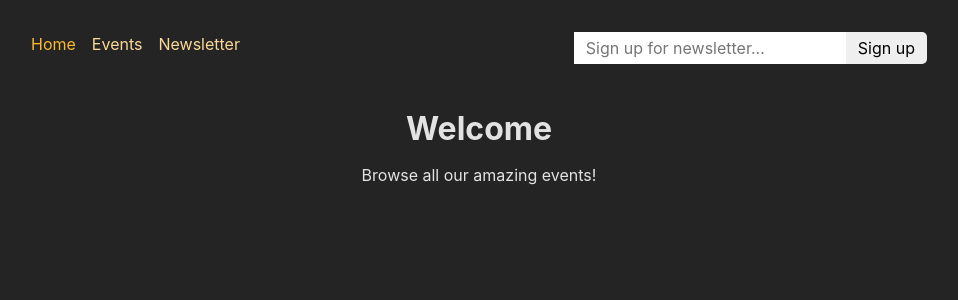
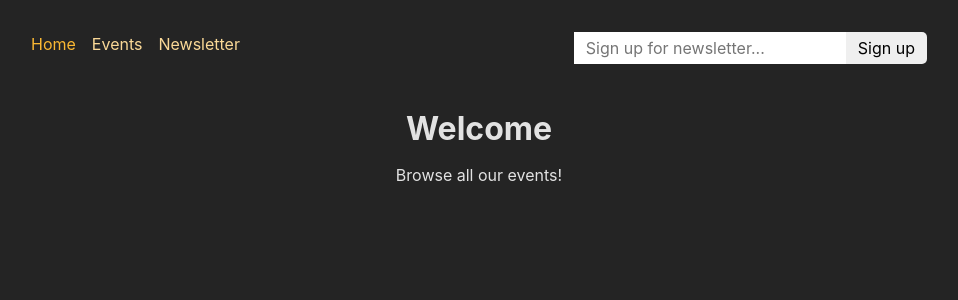
Before and after one commit to JanGolder/SPA, a React (Create React App) app in the folder frontend/: page / in a window 1280 px wide. Shown: the top 300 px of the page, without its empty margins (161-1119 px from the left). Built offline with nearby package versions, Linux system fonts and the light colour scheme.

Commit message:
change copy

```diff
--- a/frontend/src/pages/Home.js
+++ b/frontend/src/pages/Home.js
@@ -4,7 +4,7 @@ const HomePage = ()=>{
 
     return (
         <PageContent title="Welcome">
-            <p>Browse all our amazing events!</p>
+            <p>Browse all our events!</p>
         </PageContent>
 
     )
```
